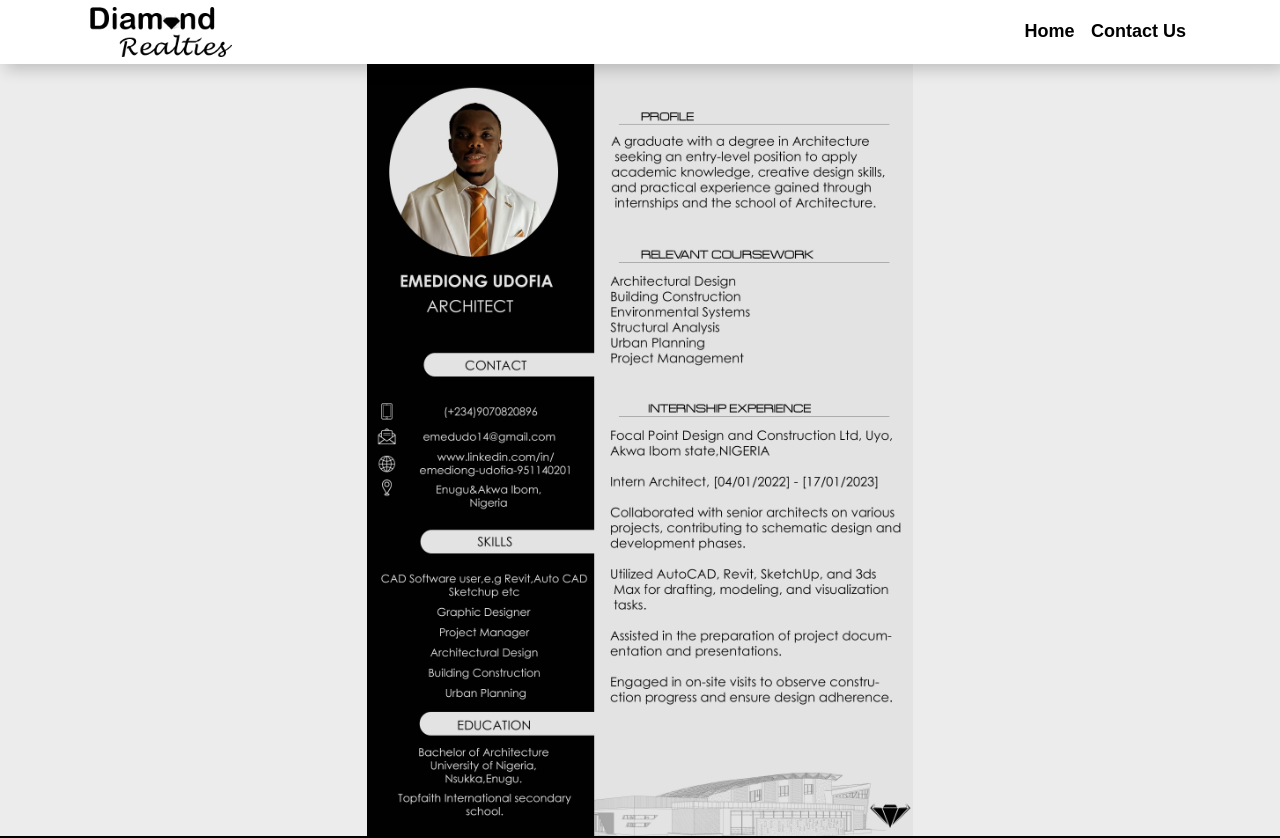
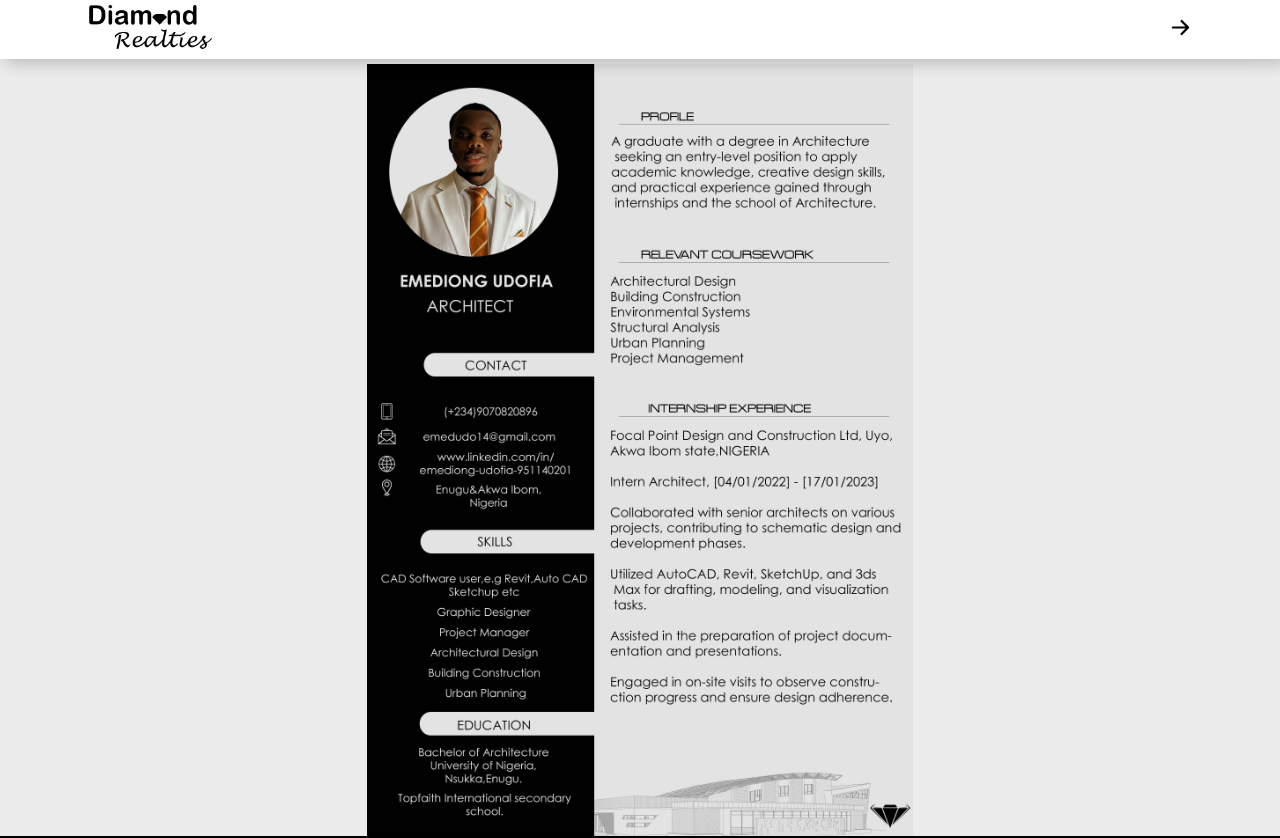
Before and after one commit to inimfona/emediong, a plain HTML site: page resume.html in a window 1280 px wide. Shown: the top 838 px of the page. Drawn offline with nearby package versions, Linux system fonts and the light colour scheme.

Commit message:
emediong

```diff
--- a/css/index.css
+++ b/css/index.css
@@ -78,10 +78,15 @@ body{
     }
 }
 @media(max-width:800px){
-    .bar2{
+    .bar2 {
         display: none;
+
+    }
+    .black{
+        border-bottom: 1px solid rgb(204, 204, 204);
     }
 }
+
 @media(max-width:600px){
     .vegas-slide{
         display: none;
@@ -449,3 +454,14 @@ body{
 .RESUME{
     width: 100%;
 }
+.diamondlogo{
+    width: 130px;
+    padding: 5px 0px 5px 0px;
+}
+.arrow1{
+    float: right;
+    position: relative;
+    top: 10px;
+    cursor: pointer;
+    color: black;
+}
--- a/resume.html
+++ b/resume.html
@@ -11,48 +11,26 @@
 </head>
 
 <body class="pot">
-  <div class="black">
-    <div class="container ">
-      <nav class="bar">
-        <div class="">
-          <img class="width" src="./img/logo.png" alt="">
-          <div class="cat">
-            <div class="design pt-2 pb-3">
-              <a class="home2" href="./index.html">Home</a>
-              <a class="home2" href="#contact">Contact Us</a>
-            </div>
-          </div>
-        </div>
-        <div class="">
-          <button class="hamburger"  >
-            <span class="onions"></span>
-            <span class="onions"></span>
-          </button>
-        </div>
-      </nav>
-      <div class="bar2">
-        <div class="flex">
-          <div class="">
-            <img class="width" src="./img/logo.png" alt="">
-          </div>
-          <div class="">
-            <div class="kane">
-              <a class="home" href="./index.html">Home</a>
-              <a class="home"  href="#contact">Contact Us</a>
-            </div>
-          </div>
-        </div>
+   <nav class="black">
+    <div class="container">
+      <div class="">
+        <img class="diamondlogo" src="./img/logo.png" alt="">
+        <a href="./index.html">
+          <span class="arrow1"><svg xmlns="http://www.w3.org/2000/svg" class="arrow2" width="35" height="35" fill="currentColor" class="bi bi-arrow-right-short" viewBox="0 0 16 16">
+            <path fill-rule="evenodd" d="M4 8a.5.5 0 0 1 .5-.5h5.793L8.146 5.354a.5.5 0 1 1 .708-.708l3 3a.5.5 0 0 1 0 .708l-3 3a.5.5 0 0 1-.708-.708L10.293 8.5H4.5A.5.5 0 0 1 4 8"/>
+          </svg></span>
+        </a>
       </div>
     </div>
-  </div>
-
+  </nav>
 
     <div class="container pt-5 " id="resume">
         <div class="row mt-3">
             <div class="col-md-3">
             </div>
+
             <div class="col-md-6">
-                <img class="RESUME" src="./img/MY RESUME.png" alt="">
+                <img loading="lazy" class="RESUME" src="./img/MY RESUME.png" alt="">
             </div>
             <div class="col-md-3"></div>
         </div>
@@ -63,7 +41,7 @@
     <div class="container">
       <div class="row">
         <div class="col-md-3 pt-4">
-          <img src="./img/log.png" class="width">
+          <img loading="lazy" src="./img/log.png" class="width">
           <p class="glow">At Diamond Realties & ACE we are not just building properties ,we are elevating and our aim is to make our client delighted. A new ambition to the best commercial architectural design and real estate development firms in the industy. </p>
         </div>
         <div class="col-md-1"></div>
@@ -164,6 +142,7 @@
         <svg xmlns="http://www.w3.org/2000/svg" width="30" height="30" fill="currentColor" class="bi mt-2 bi-tiktok" viewBox="0 0 16 16">
           <path d="M9 0h1.98c.144.715.54 1.617 1.235 2.512C12.895 3.389 13.797 4 15 4v2c-1.753 0-3.07-.814-4-1.829V11a5 5 0 1 1-5-5v2a3 3 0 1 0 3 3V0Z"/>
         </svg>
+
       </a>
      </div>
     </div>
```
Also changed, not shown: index.html (+8 -8 lines).
